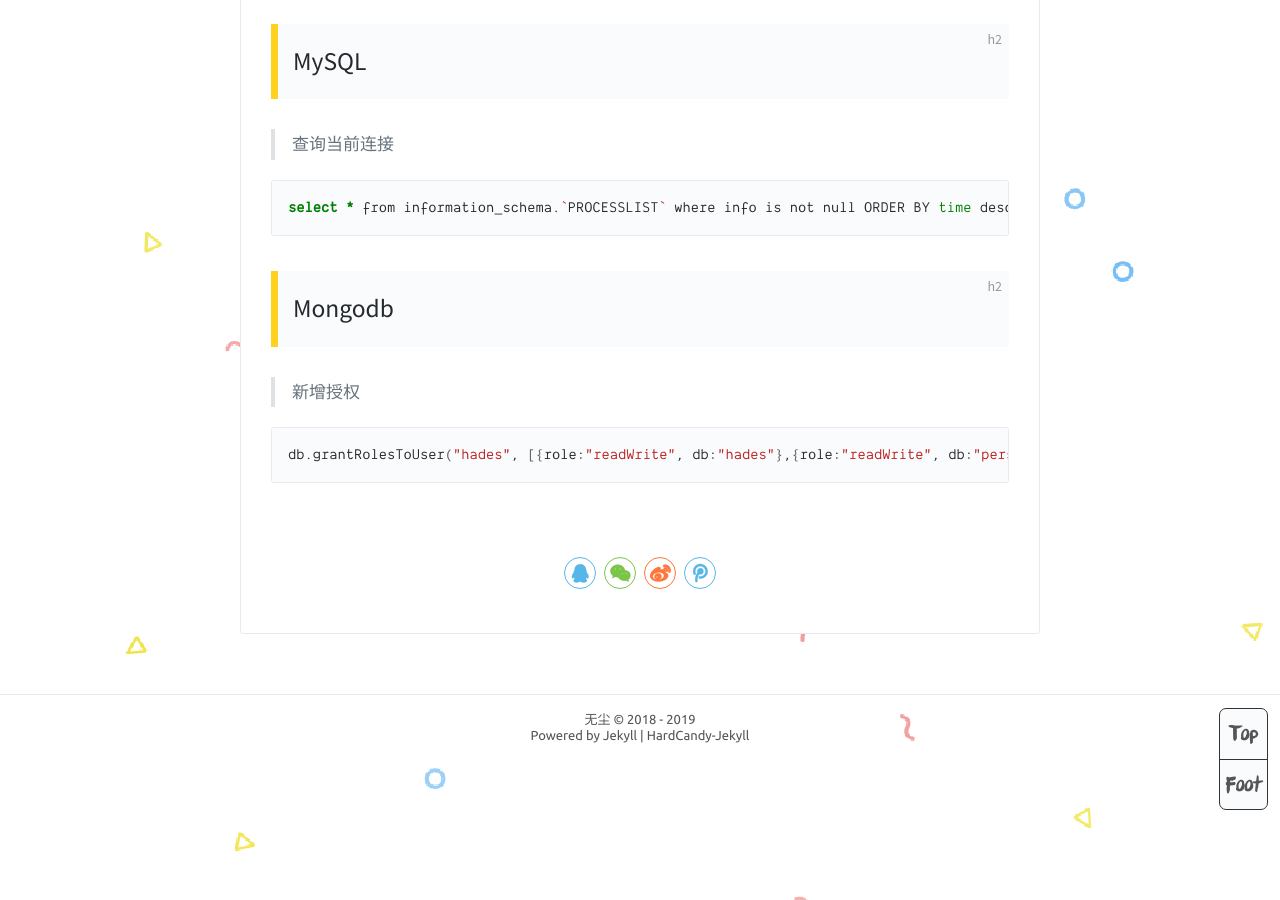
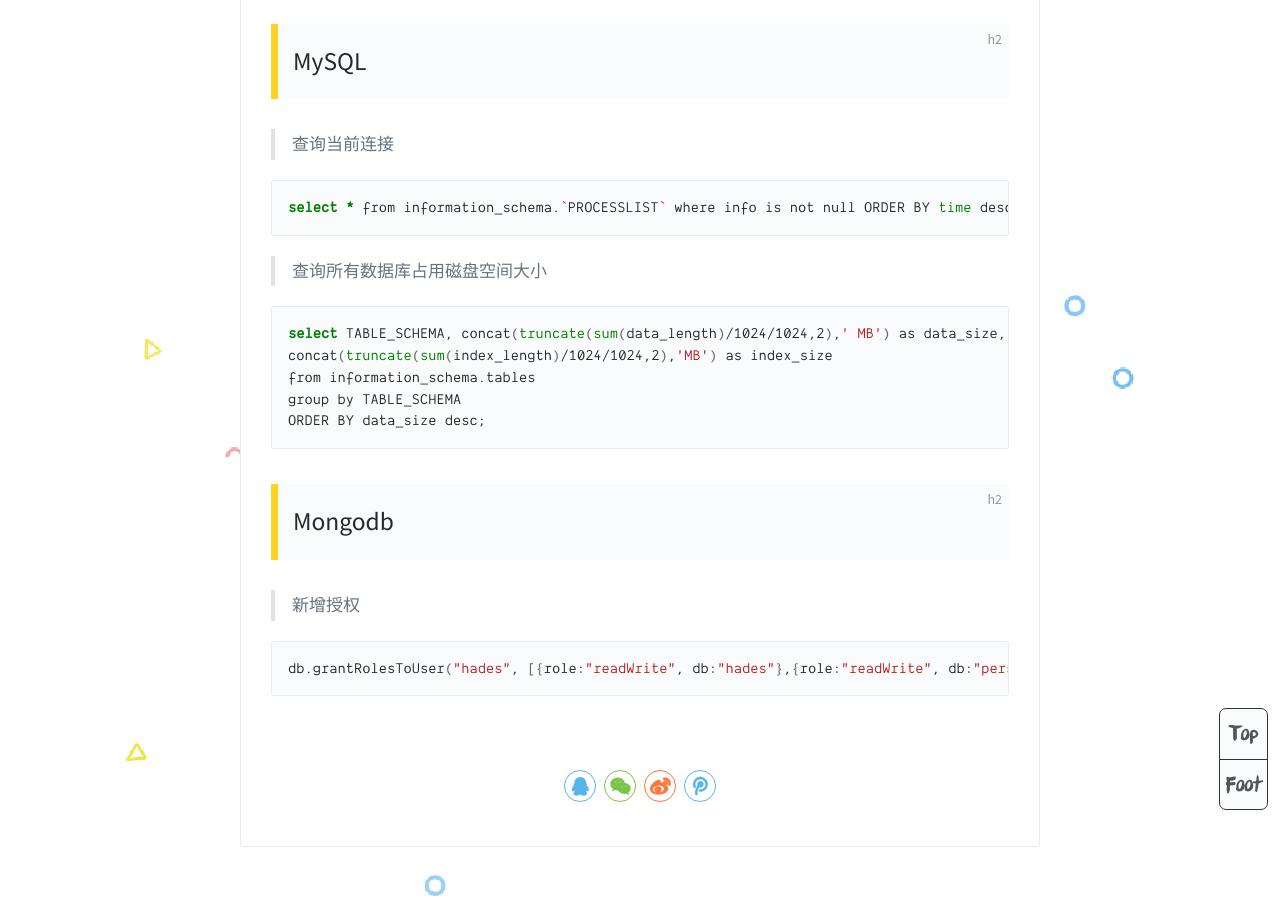
Before and after one commit to WuChenLinux/yw, a Jekyll site: the page built from _posts/2019-08-09-profile.md, in a window 1280 px wide and 900 px high, scrolled down 4091 px. Built offline with Jekyll 4.4.1, drawn with Linux system fonts in a browser that asks for light colours; comment, search, counter and statistics services are not loaded.

Commit message:
Update 2019-08-09-profile.md

````diff
--- a/_posts/2019-08-09-profile.md
+++ b/_posts/2019-08-09-profile.md
@@ -146,6 +146,15 @@
 ```shell
 select * from information_schema.`PROCESSLIST` where info is not null ORDER BY time desc;
 ```
+> 查询所有数据库占用磁盘空间大小
+
+```shell
+select TABLE_SCHEMA, concat(truncate(sum(data_length)/1024/1024,2),' MB') as data_size,
+concat(truncate(sum(index_length)/1024/1024,2),'MB') as index_size
+from information_schema.tables
+group by TABLE_SCHEMA
+ORDER BY data_size desc;
+```
 
 ## Mongodb
 
````
